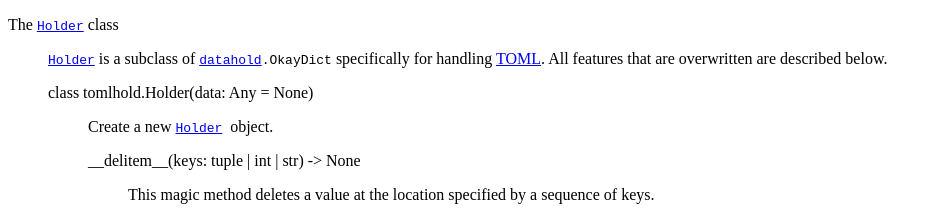
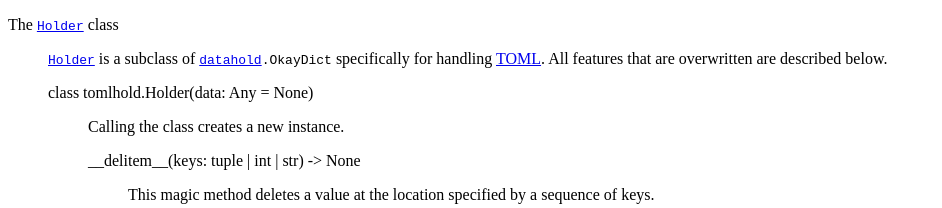
Before and after one commit to johannes-programming/tomlhold, a plain HTML site: page docs/features.html in a window 1280 px wide. Shown: the top 208 px of the page, without its empty margins (0-942 px from the left). Drawn offline with Linux system fonts and the light colour scheme; a script that the page names is missing.

Commit message:
Version 1.0.2+local.8

```diff
--- a/docs/features.html
+++ b/docs/features.html
@@ -17,9 +17,7 @@
                     </dt>
                     <dd>
                         <p>
-                            Create a new <code>
-                                <a href="#Holder">Holder</a>
-                            </code> object.
+                            Calling the class creates a new instance.
                         </p>
                         <dl class="heading4">
                             <dt id="Holder.__delitem__">
```
Also changed, not shown: 1 other file.
